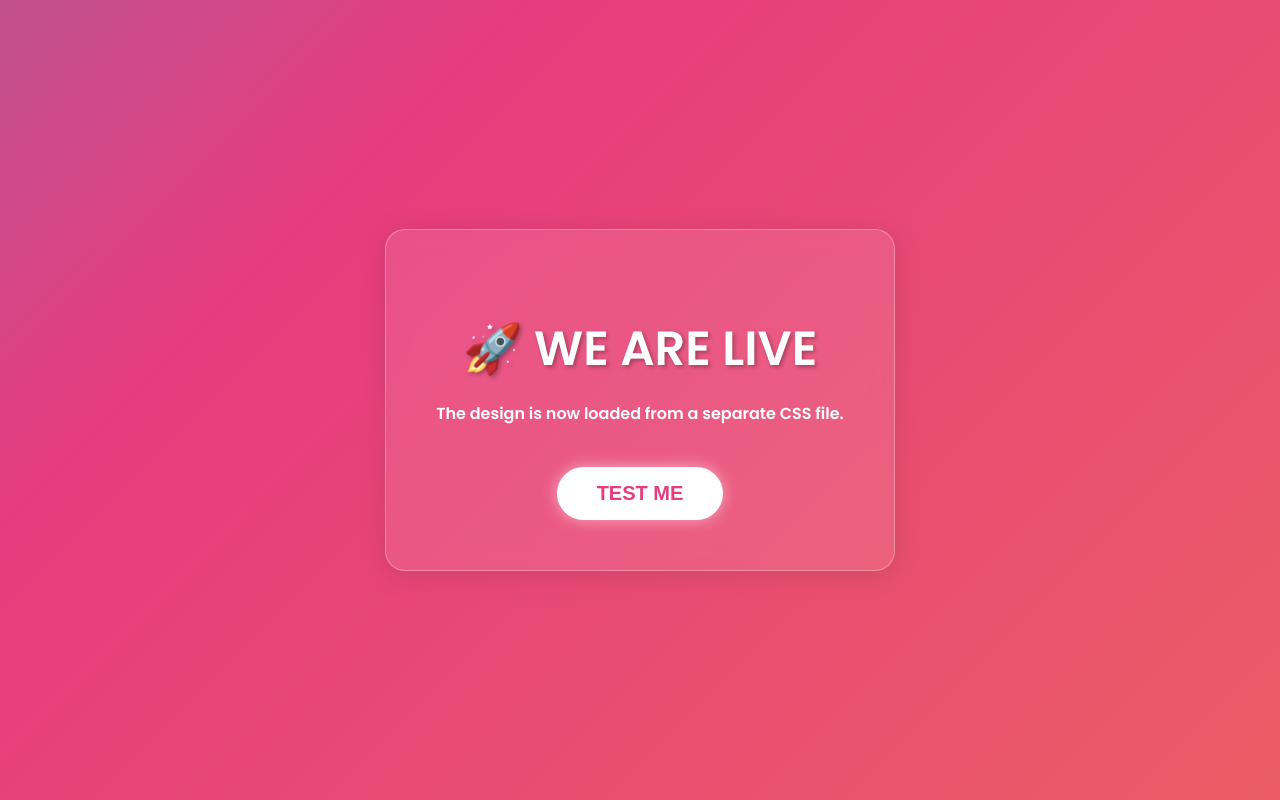
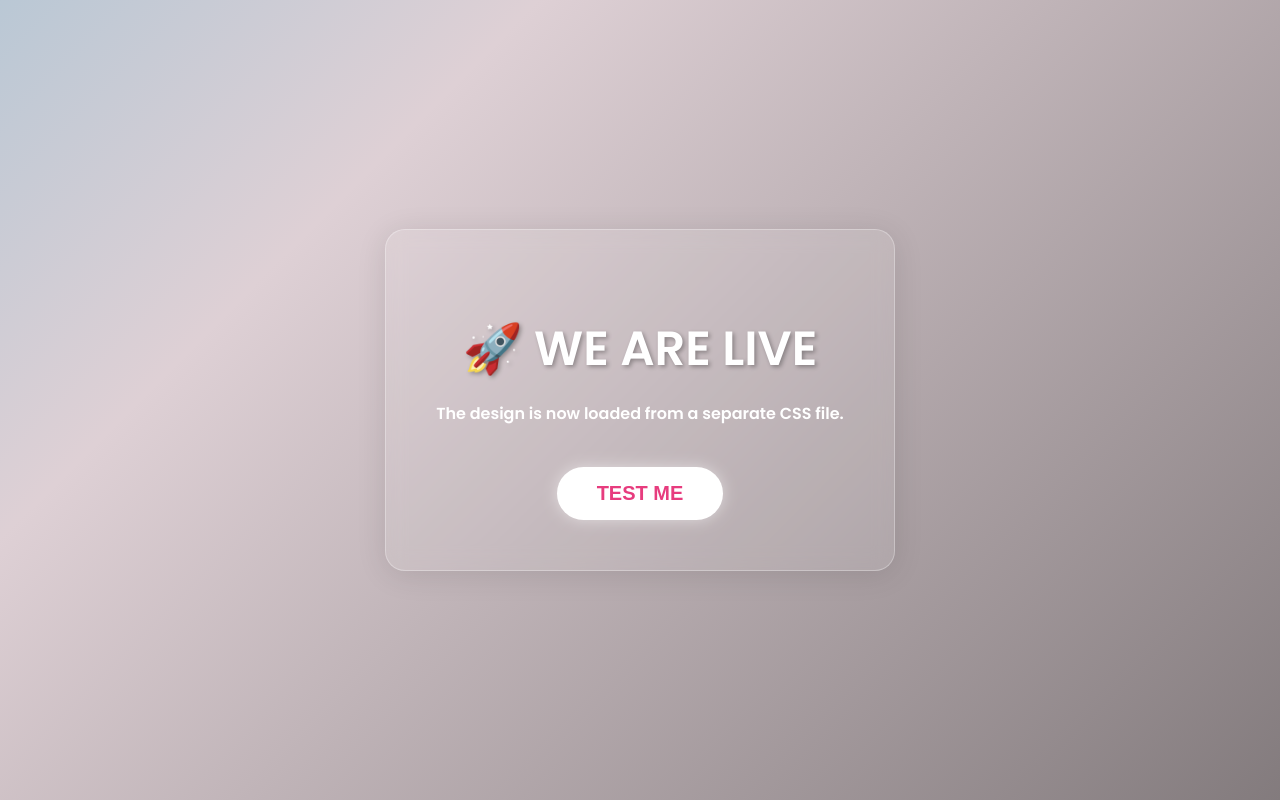
Before and after one commit to AliZaid008/college-ai-website, a Flask app: page / in a window 1280 px wide. Run offline with Flask 3, Linux system fonts and the light colour scheme.

Commit message:
HELLO...

```diff
--- a/static/style.css
+++ b/static/style.css
@@ -3,7 +3,7 @@
 
 body {
     /* Animated Gradient Background */
-    background: linear-gradient(-45deg, #ee7752, #e73c7e, #23a6d5, #23d5ab);
+    background: linear-gradient(-45deg, #3a3737, #ded0d5, #23a6d5, #23d5ab);
     background-size: 400% 400%;
     animation: gradient 15s ease infinite;
 
```
